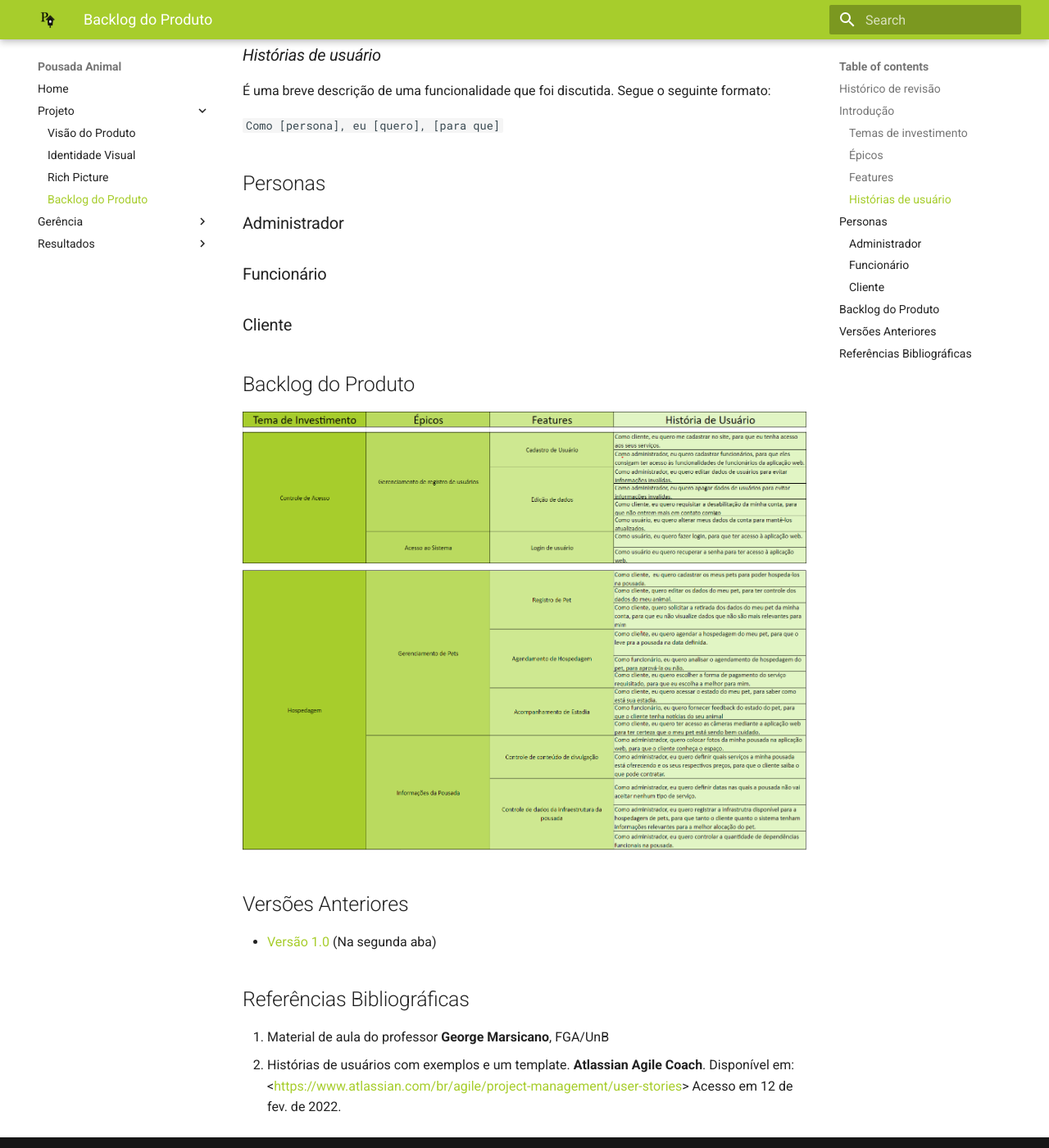
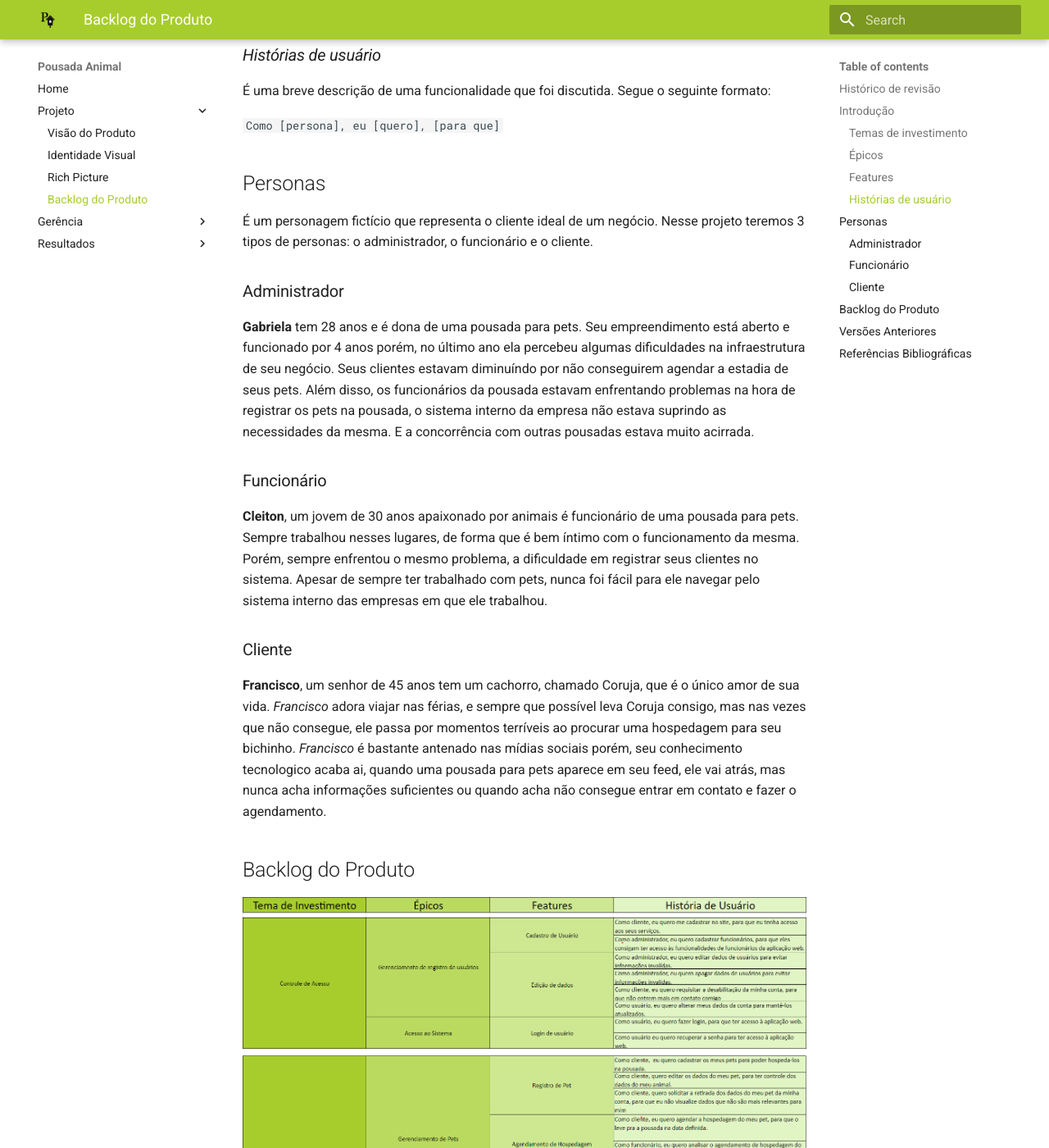
Before and after one commit to luisgaboardi/2021.2-PousadaAnimal, an MkDocs documentation site: the page built from docs/product-backlog.md, in a window 1280 px wide and 1400 px high, scrolled down 1010 px. Shown: the whole window at 82% size. Built offline with MkDocs 1.6.1 and Material for MkDocs 9.7.7, drawn with Linux system fonts in a browser that asks for light colours.

Commit message:
Add personas to Product Backlog

````diff
--- a/docs/product-backlog.md
+++ b/docs/product-backlog.md
@@ -25,12 +25,16 @@ Serviços promovidos pelo sistema para cumprir com as necessidades do usuário.
 ``` Como [persona], eu [quero], [para que]  ```
 
 ## Personas
+É um personagem fictício que representa o cliente ideal de um negócio. Nesse projeto teremos 3 tipos de personas: o administrador, o funcionário e o cliente.
 
 ### Administrador
+**Gabriela** tem 28 anos e é dona de uma pousada para pets. Seu empreendimento está aberto e funcionado por 4 anos porém, no último ano ela percebeu algumas dificuldades na infraestrutura de seu negócio. Seus clientes estavam diminuíndo por não conseguirem agendar a estadia de seus pets. Além disso, os funcionários da pousada estavam enfrentando problemas na hora de registrar os pets na pousada, o sistema interno da empresa não estava suprindo as necessidades da mesma. E a concorrência com outras pousadas estava muito acirrada.
 
 ### Funcionário
+**Cleiton**, um jovem de 30 anos apaixonado por animais é funcionário de uma pousada para pets. Sempre trabalhou nesses lugares, de forma que é bem íntimo com o funcionamento da mesma. Porém, sempre enfrentou o mesmo problema, a dificuldade em registrar seus clientes no sistema. Apesar de sempre ter trabalhado com pets, nunca foi fácil para ele navegar pelo sistema interno das empresas em que ele trabalhou.
 
 ### Cliente
+**Francisco**, um senhor de 45 anos tem um cachorro, chamado Coruja, que é o único amor de sua vida. *Francisco* adora viajar nas férias, e sempre que possível leva Coruja consigo, mas nas vezes que não consegue, ele passa por momentos terríveis ao procurar uma hospedagem para seu bichinho. *Francisco* é bastante antenado nas mídias sociais porém, seu conhecimento tecnologico acaba ai, quando uma pousada para pets aparece em seu feed, ele vai atrás, mas nunca acha informações suficientes ou quando acha não consegue entrar em contato e fazer o agendamento.
 
 ## Backlog do Produto
 
````
